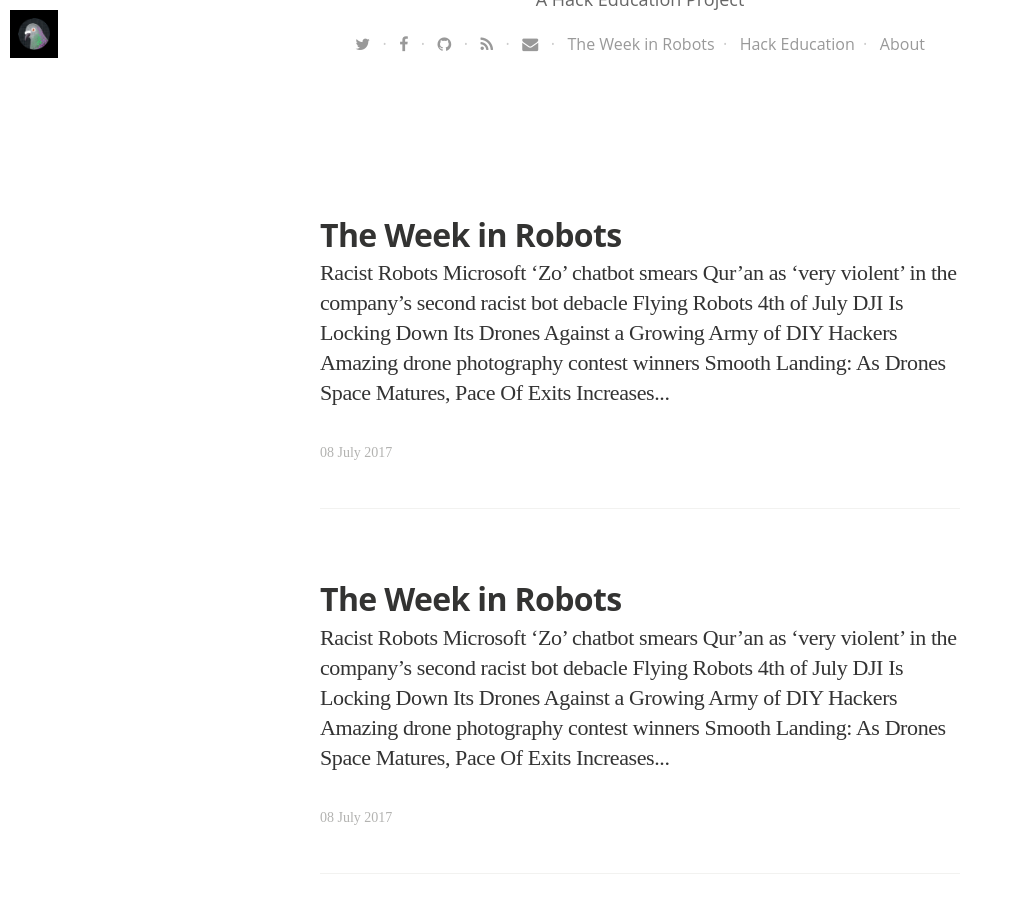
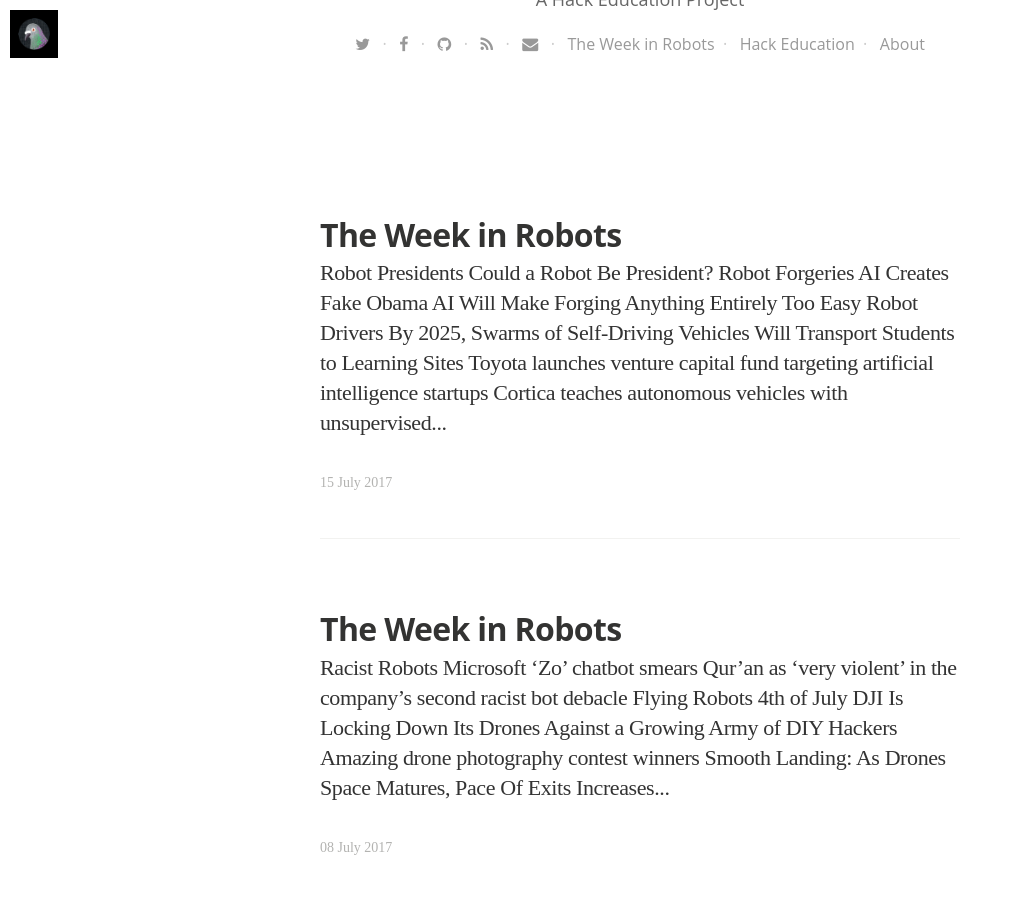
Before and after one commit to HackEducation/robot-news, a Jekyll site: the page built from blog/index.html, in a window 1280 px wide and 900 px high, scrolled down 656 px. Shown: the whole window, without its empty margins (0-1013 px from the left). Built offline with Jekyll 4.4.1, drawn with Linux system fonts in a browser that asks for light colours; nearby versions of some CDN libraries; some web fonts are replaced; the list of posts is cut into pages by our own code; some of the changed lines change nothing that is shown.

Commit message:
i guess it helps to save before syncing

```diff
--- a/_posts/2017-07-15-week-in-robots.html
+++ b/_posts/2017-07-15-week-in-robots.html
@@ -1,69 +1,136 @@
 ---
 layout: post
 title: "The Week in Robots"
-date: 2017-07-08 08:00:00 +0000
+date: 2017-07-15 07:00:00 +0000
 tags:
-image: https://s3.amazonaws.com/hackedu/2017-07-08-robot.jpg
-imagecredits: https://www.flickr.com/photos/p_linehan/14171275635
+image: https://s3.amazonaws.com/hackedu/2017-07-15-robot.jpg
+imagecredits: https://www.flickr.com/photos/littlelostrobot/2579322692
 ---
-<h3>Racist Robots</h3>
+<h3>Robot Presidents</h3>
 <br />
-<p><a href="http://www.rawstory.com/2017/07/microsof-zo-chatbot-smears-quran-as-very-violent-in-the-companys-second-racist-bot-debacle/">Microsoft &#8216;Zo&#8217; chatbot smears Qur&#8217;an as &#8216;very violent&#8217; in the company&#8217;s second racist bot debacle</a></p>
+<p><a href="http://www.politico.com/magazine/story/2017/07/08/robot-president-215342">Could a Robot Be President?</a> </p>
+
+<h3>Robot Forgeries</h3>
+<br />
+<p><a href="http://spectrum.ieee.org/tech-talk/robotics/artificial-intelligence/ai-creates-fake-obama">AI Creates Fake Obama</a></p>
+
+<p><a href="https://www.wired.com/story/ai-will-make-forging-anything-entirely-too-easy/">AI Will Make Forging Anything Entirely Too Easy</a></p>
+
+<h3>Robot Drivers</h3>
+<br />
+
+<p><a href="http://www.gettingsmart.com/2017/07/by-2025-swarms-of-self-driving-vehicles-will-transport-students-to-learning-sites/">By 2025, Swarms of Self-Driving Vehicles Will Transport Students to Learning Sites</a></p>
+
+<p><a href="https://techcrunch.com/2017/07/11/toyota-launches-venture-capital-fund-targeting-artificial-intelligence-startups/">Toyota launches venture capital fund targeting artificial intelligence startups</a></p>
+
+<p><a href="https://techcrunch.com/2017/07/13/cortica-teaches-autonomous-vehicles-with-unsupervised-learning/">Cortica teaches autonomous vehicles with unsupervised learning</a></p>
+
+<p><a href="https://www.technologyreview.com/s/608262/audis-new-a8-may-drive-itself-but-owners-should-proceed-with-caution/">Audi&#8217;s New A8 May Drive Itself, But Owners Should Proceed with Caution</a></p>
+
+<p><a href="https://techcrunch.com/2017/07/07/waymo-drops-patent-claims/">Waymo drops most patent claims in Uber self-driving car lawsuit</a></p>
+
+<p><a href="https://techcrunch.com/2017/07/14/waymo-says-its-self-driving-car-tech-is-road-ready-for-extreme-heat/">Waymo says its self-driving car tech is road ready for extreme heat</a></p>
+
+<h3>Robot Hype</h3>
+<br />
+<p><a href="https://techcrunch.com/2017/07/13/jefferies-gives-ibm-watson-a-wall-street-reality-check/">Jefferies gives IBM Watson a Wall Street reality check</a></p>
+
+<p><a href="http://donaldclarkplanb.blogspot.com/2017/07/20-some-terrifying-thought-experiments.html">20 (some terrifying) thought experiments on the future of AI</a> </p>
+
+<h3>Robot Math</h3>
+<br />
+<p><a href="https://www.technologyreview.com/s/608248/biased-algorithms-are-everywhere-and-no-one-seems-to-care/">Biased Algorithms Are Everywhere, and No One Seems to Care</a></p>
+
+<p><a href="https://research.googleblog.com/2017/07/revisiting-unreasonable-effectiveness.html">Revisiting the Unreasonable Effectiveness of Data</a> </p>
 
 <h3>Flying Robots</h3>
 <br />
-<p><img src="https://s3.amazonaws.com/hackedu/2017-07-08-drone.png"></p>
+<p><a href="https://techcrunch.com/2017/07/08/heres-how-to-get-a-refund-if-you-registered-your-drone-with-the-faa/">Here&#8217;s how to get a refund if you registered your drone with the FAA</a></p>
 
-<p><a href="https://xkcd.com/1858/">4th of July</a></p>
-
-<p><a href="https://motherboard.vice.com/en_us/article/3knkgn/dji-is-locking-down-its-drones-against-a-growing-army-of-diy-hackers">DJI Is Locking Down Its Drones Against a Growing Army of DIY Hackers</a></p>
-
-<p><a href="http://boingboing.net/2017/07/07/amazing-drone-photography-cont.html">Amazing drone photography contest winners</a></p>
-
-<p><a href="https://www.cbinsights.com/blog/drones-mergers-acquisitions-exits-timeline/">Smooth Landing: As Drones Space Matures, Pace Of Exits Increases</a></p>
-
-<h3>Driving Robots</h3>
-<br />
-<p><a href="https://www.cbinsights.com/blog/autonomous-driverless-vehicles-corporations-list/">44 Corporations Working On Autonomous Vehicles</a></p>
-
-<p><a href="https://www.technologyreview.com/s/608229/chinas-plan-to-take-over-all-self-driving-cars/">The Self-Driving Project That Could Help China Leapfrog the West</a></p>
-
-<p><a href="https://techcrunch.com/2017/07/02/autonomous-cars-will-bring-a-moveable-feast-of-products-and-services/">Autonomous cars will bring a moveable feast of products and services</a></p>
-
-<h3>Robot Police</h3>
-<br />
-<p><a href="https://www.schneier.com/blog/archives/2017/07/dubai_deploying.html">Dubai Deploying Autonomous Robotic Police Cars</a></p>
+<p><a href="https://techcrunch.com/2017/07/14/watch-this-racing-drone-set-the-guinness-world-record-for-fastest-drone/">Watch this racing drone set the Guinness World Record for fastest drone</a></p>
 
 <h3>Robot Teachers</h3>
 <br />
-<p><a href="https://www.wired.com/story/ai-is-making-it-extremely-easy-for-students-to-cheat/">AI Is Making It Extremely Easy for Students to Cheat</a></p>
+<p><a href="https://www.insidehighered.com/news/2017/07/10/university-michigan-prepares-test-automated-text-analysis-tool">More Writing Through Automation</a></p>
 
-<p><a href="https://techcrunch.com/2017/07/02/need-jobs-get-robots-and-education-right/">Need jobs? Get robots, and education right</a></p>
+<h3>Mind Reading Robots</h3>
+<br />
+<p><a href="https://thenewstack.io/mind-reading-technology-uses-machine-learning-decode-complex-thoughts/">Mind Reading Technology Uses Machine Learning to Decode Complex Thoughts</a></p>
+
+<h3>Robot Journalists</h3>
+<br />
+<p><a href="https://techcrunch.com/2017/07/08/google-is-funding-the-creation-of-software-that-writes-local-news-stories/">Google is funding the creation of software that writes local news stories</a></p>
+
+<h3>Robot Photographers</h3>
+<br />
+<p><a href="https://research.googleblog.com/2017/07/using-deep-learning-to-create.html">Using Deep Learning to Create Professional-Level Photographs</a> </p>
+
+<h3>Factory Robots</h3>
+<br />
+<p><a href="https://techcrunch.com/2017/07/14/canvas-autonomous-cart/">The Canvas autonomous cart can ferry goods around chaotic factory floors</a></p>
+
+<p><a href="https://www.technologyreview.com/s/608220/trump-talk-aside-auto-manufacturing-and-automation-are-booming-in-mexico/">Trump Talk Aside, Auto Manufacturing and Automation Are Booming in Mexico</a></p>
 
 <h3>Robot Doctors</h3>
 <br />
-<p><a href="https://www.engadget.com/2017/07/04/a-robot-that-milks-scorpions-could-aid-cancer-research/">A robot that milks scorpions could aid cancer research</a></p>
+<p><a href="https://www.technologyreview.com/s/608280/alphabet-has-built-a-robot-that-is-releasing-millions-of-sterile-mosquitoes-in-california/">Verily Robot Will Raise 20 Million Sterile Mosquitoes for Release in California</a></p>
 
-<p><a href="https://www.technologyreview.com/s/608234/the-machines-are-getting-ready-to-play-doctor/">The Machines Are Getting Ready to Play Doctor</a></p>
+<h3>Jumping Robots</h3>
+<br />
+<p><a href="https://www.engadget.com/2017/07/10/google-deepmind-ai-learns-creative-parkour/">Google DeepMind AI learns to creatively move around obstacles</a></p>
 
-<p><a href="https://techcrunch.com/2017/07/03/uk-data-regulator-says-deepminds-initial-deal-with-the-nhs-broke-privacy-law/">UK data regulator says DeepMind&#8217;s initial deal with the NHS broke privacy law</a></p>
+<h3>Robot Farmers</h3>
+<br />
+<p><a href="https://www.cbinsights.com/blog/ai-robotics-agriculture-tech-startups-future/">AI, Robotics, And The Future Of Precision Agriculture</a></p>
 
-<h3>Robot Sports Analysts</h3>
+<h3>Robot Environmentalists</h3>
 <br />
-<p><a href="https://www.engadget.com/2017/06/29/ibm-watson-analyze-wimbledon-suggest-matches/">IBM&#8217;s Watson will analyze Wimbledon to suggest the best matches</a></p>
+<p><a href="https://techcrunch.com/2017/07/12/microsoft-launches-ai-for-earth-to-give-2m-in-services-to-environmental-projects/">Microsoft launches AI for Earth to give $2M in services to environmental projects</a></p>
 
-<h3>Robot Homes</h3>
+<h3>Robot Artists</h3>
 <br />
-<p><a href="https://techcrunch.com/2017/07/07/josh-ai-raises-11-million-for-a-premium-home-automation-system-with-a-smarter-ai/">Josh.ai raises $11 million for a premium home automation system with a smarter AI</a></p>
+<p><a href="http://boingboing.net/2017/07/10/ai-paint-names.html">AI paint color names improving, sort of</a></p>
 
-<h3>Robot Snakes</h3>
+<p><a href="http://www.gettingsmart.com/2017/07/pwc-report-ai-boosts-value-of-thinking-creativity-and-problem-solving/">AI Boosts Value of Thinking, Creativity and Problem-Solving</a></p>
+
+<h3>Robocallers</h3>
 <br />
-<p><a href="https://techcrunch.com/2017/07/06/how-carnegie-mellons-snake-robot-became-the-multi-legged-snake-monster/">How Carnegie Mellon&#8217;s snake robot became the multi-legged snake monster</a></p>
+<p><a href="https://www.technologyreview.com/s/608289/will-we-ever-stop-the-robocallers/">Will We Ever Stop the Robocallers?</a></p>
 
-<h3>Robot Skin</h3>
+<h3>Robot Gamers</h3>
 <br />
-<p><a href="https://techcrunch.com/2017/07/05/fingervision-is-robot-skin-made-from-cheap-off-the-shelf-components/">Fingervision is robot skin made from cheap, off-the-shelf components</a></p>
+<p><a href="https://www.technologyreview.com/s/608136/kasparov-thinks-deeply-about-his-battle-with-a-machine/">Kasparov Thinks Deeply about His Battle with a Machine</a></p>
 
-<h3>Theorizing Robots</h3>
+<p><a href="https://www.technologyreview.com/s/608253/your-best-teammate-might-someday-be-an-algorithm/">Your Best Teammate Might Someday Be an Algorithm</a></p>
+
+<h3>Translation Robots</h3>
 <br />
-<p><a href="http://www.richard-hall.org/2017/07/07/notes-on-the-cybernetic-hypothesis/">notes on the cybernetic hypothesis</a></p>
+<p><a href="https://research.googleblog.com/2017/07/building-your-own-neural-machine.html">Building Your Own Neural Machine Translation System in TensorFlow</a> </p>
+
+<h3>Surveillance Robots</h3>
+<br />
+<p><a href="https://www.nytimes.com/2017/07/11/business/amazon-echo-911-emergency.html">Did an Echo Call 911 During a Domestic Assault? Amazon Says No.</a></p>
+
+<h3>Civic Robots</h3>
+<br />
+<p><a href="https://www.recode.net/2017/6/22/15855492/ai-artificial-intelligence-nonprofit-good-human-chatbots-machine-learning">Nonprofits, not Silicon Valley startups, are creating AI apps for the greater good</a></p>
+
+<h3>Robot Love</h3>
+<br />
+<p><a href="https://thenextweb.com/contributors/2017/07/08/will-robots-ever-love-us-back/">Will robots ever love us back?</a></p>
+
+<h3>The Business of Robots</h3>
+<br />
+<p><a href="https://techcrunch.com/2017/07/12/google-acquires-indias-halli-labs-which-was-building-ai-tools-to-fix-old-problems/">Google acquires India&#8217;s Halli Labs, which was building AI tools to fix &#8216;old problems&#8217;</a></p>
+
+<p><a href="https://www.nytimes.com/2017/07/10/technology/intel-artificial-intelligence-processing-chips.html">Intel, While Pivoting to Artificial Intelligence, Tries to Protect Lead</a></p>
+
+<h3>Robot Collaborators</h3>
+<br />
+<p><a href="https://www.blog.google/topics/machine-learning/pair-people-ai-research-initiative/">PAIR: the People + AI Research Initiative</a></p>
+
+<p><a href="https://www.technologyreview.com/s/608272/microsoft-thinks-ai-will-fill-your-blind-spots-not-take-over-your-job/">Microsoft Thinks AI Will Fill Your Blind Spots, Not Take Over Your Job</a></p>
+
+<h3>Robot Resistors</h3>
+<br />
+<p><a href="https://technical.ly/brooklyn/2017/04/10/nyu-gary-marcus-artificial-intelligence-contrarian/">NYU&#8217;s Gary Marcus is an artificial intelligence contrarian</a></p>
```
